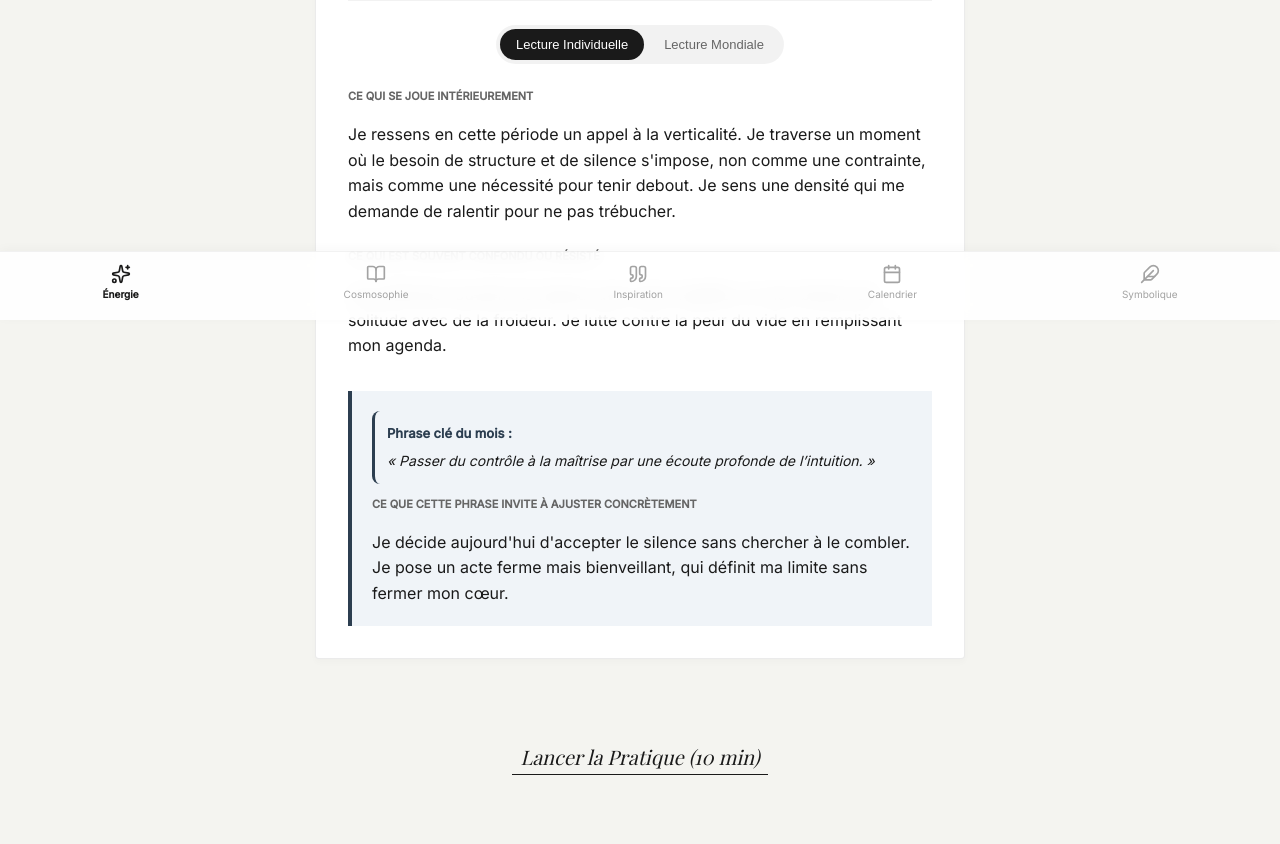
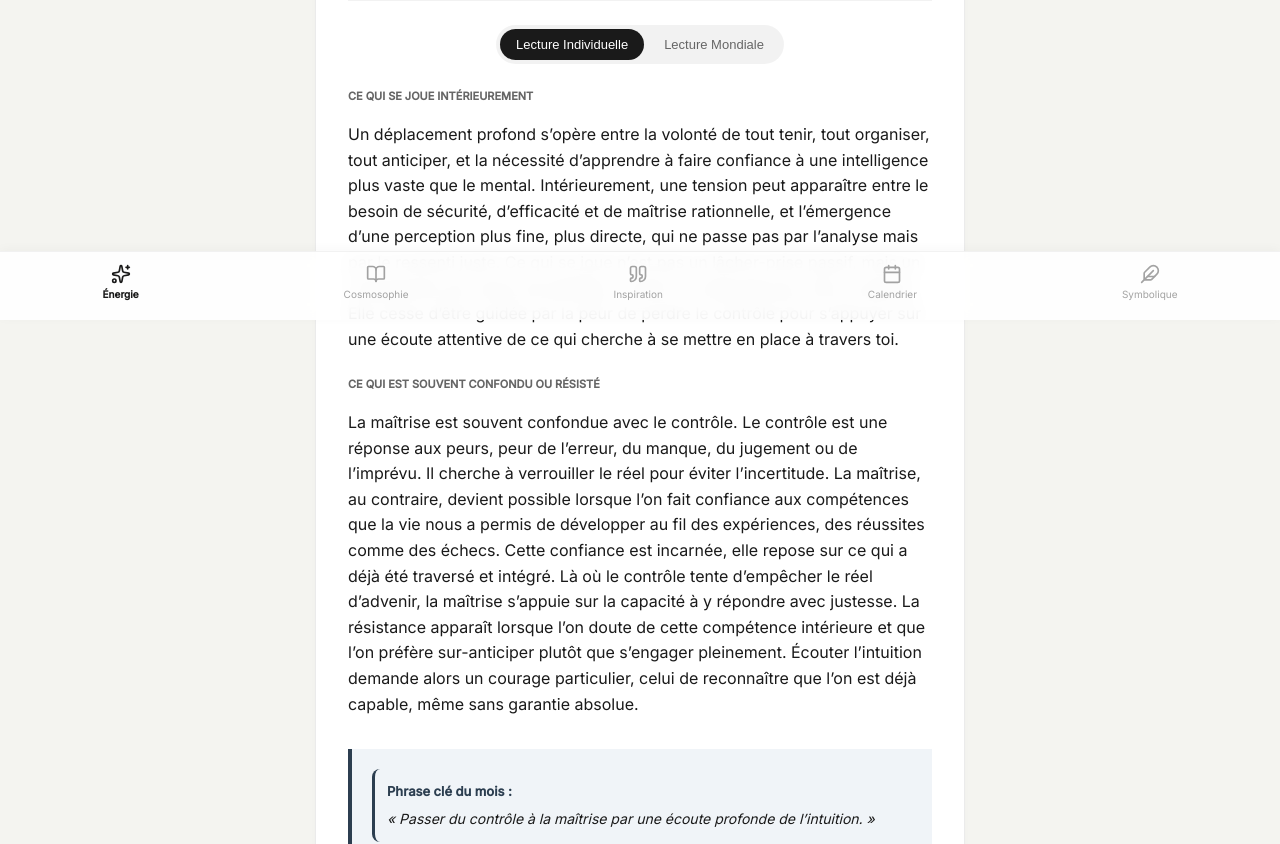
Before and after one commit to NeousAxis/cosmos-app, a React (Vite) app in the folder cosmos-web/: page / in a window 1280 px wide. Shown: the part 480-1324 px from the top of the page. Built offline with nearby package versions, Linux system fonts and the light colour scheme.

Commit message:
content: update Capricorn individual lecture text

```diff
--- a/cosmos-web/src/data/contents_db.js
+++ b/cosmos-web/src/data/contents_db.js
@@ -34,10 +34,10 @@ export const CONTENTS_DB = {
     "2025": {
         "capricorn": {
             "alignement": {
-                lecture_reel: "Je ressens en cette période un appel à la verticalité. Je traverse un moment où le besoin de structure et de silence s'impose, non comme une contrainte, mais comme une nécessité pour tenir debout. Je sens une densité qui me demande de ralentir pour ne pas trébucher.",
+                lecture_reel: "Un déplacement profond s’opère entre la volonté de tout tenir, tout organiser, tout anticiper, et la nécessité d’apprendre à faire confiance à une intelligence plus vaste que le mental. Intérieurement, une tension peut apparaître entre le besoin de sécurité, d’efficacité et de maîtrise rationnelle, et l’émergence d’une perception plus fine, plus directe, qui ne passe pas par l’analyse mais par le ressenti juste. Ce qui se joue n’est pas un lâcher-prise passif, mais un changement de centre de pilotage. L’action ne disparaît pas, elle se décale. Elle cesse d’être guidée par la peur de perdre le contrôle pour s’appuyer sur une écoute attentive de ce qui cherche à se mettre en place à travers toi.",
                 lecture_energetique: LECTURE_ENERGETIQUE_CAPRICORNE,
-                epreuve: "Je confonds souvent ma rigueur avec de la rigidité, ou mon besoin de solitude avec de la froideur. Je lutte contre la peur du vide en remplissant mon agenda.",
-                action: "Je décide aujourd'hui d'accepter le silence sans chercher à le combler. Je pose un acte ferme mais bienveillant, qui définit ma limite sans fermer mon cœur."
+                epreuve: "La maîtrise est souvent confondue avec le contrôle. Le contrôle est une réponse aux peurs, peur de l’erreur, du manque, du jugement ou de l’imprévu. Il cherche à verrouiller le réel pour éviter l’incertitude. La maîtrise, au contraire, devient possible lorsque l’on fait confiance aux compétences que la vie nous a permis de développer au fil des expériences, des réussites comme des échecs. Cette confiance est incarnée, elle repose sur ce qui a déjà été traversé et intégré. Là où le contrôle tente d’empêcher le réel d’advenir, la maîtrise s’appuie sur la capacité à y répondre avec justesse. La résistance apparaît lorsque l’on doute de cette compétence intérieure et que l’on préfère sur-anticiper plutôt que s’engager pleinement. Écouter l’intuition demande alors un courage particulier, celui de reconnaître que l’on est déjà capable, même sans garantie absolue.",
+                action: "Observer où le contrôle s’exerce par réflexe, agenda saturé, décisions prises trop vite, besoin de tout valider mentalement. À ces endroits précis, ralentir volontairement et créer un espace d’écoute avant l’action, même bref. Avant une décision importante, poser une question simple et attendre la réponse sans la forcer, est-ce juste maintenant. La réponse ne vient pas sous forme de raisonnement, mais de clarté intérieure, de tension ou de détente. Ce mois invite à faire moins, mais plus juste, à laisser l’intuition guider la structure plutôt que l’inverse, et à agir en confiance à partir de ce qui est déjà maîtrisé intérieurement."
             },
             "contact": {
                 lecture_reel: "L'ascension intérieure m'amène à un point de contact précis. Je perçois une clarté nouvelle sur mes objectifs, non plus comme des ambitions, mais comme une responsabilité envers moi-même.",
```
